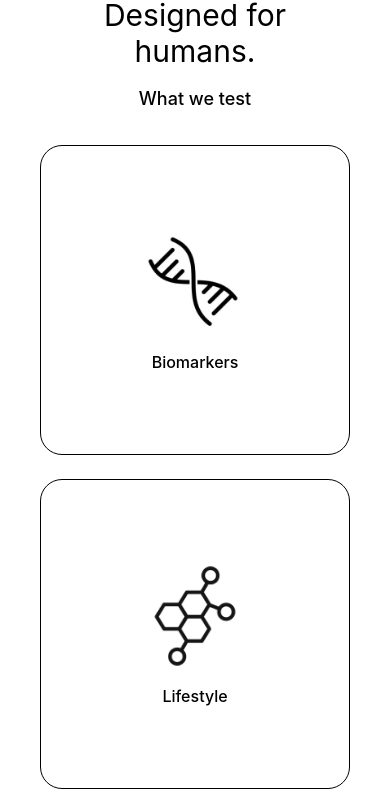
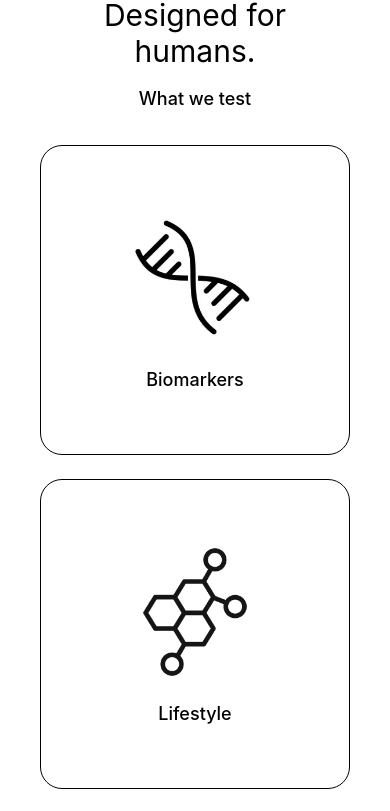
Before and after one commit to Funderlandapp/Peren-Landing-Page, a React (Vite) app: page / in a window 390 px wide. Shown: the part 3989-4800 px from the top of the page. Built offline with nearby package versions, Linux system fonts and the light colour scheme; a web font is replaced by a local one.

Commit message:
style: enhance ScienceCard component with improved layout and responsive design

```diff
--- a/src/components/sections/ScienceShowcase.jsx
+++ b/src/components/sections/ScienceShowcase.jsx
@@ -3,9 +3,9 @@ import { useLanguage } from '../../contexts/LanguageContext'
 import { translations } from '../../data/translations'
 
 const ScienceCard = ({ title, image }) => (
-  <div className="flex flex-col items-center justify-center gap-3 rounded-[22px] border-[0.5px] border-black bg-white p-4 aspect-square">
-    <img src={image} alt={`${title} visualization`} className="h-28 w-28 object-contain" loading="lazy" />
-    <p className="font-['Inter',sans-serif] text-base font-medium text-black">{title}</p>
+  <div className="flex flex-col items-center justify-center gap-4 rounded-[22px] border border-black bg-white p-3 aspect-square" style={{ borderWidth: '1px' }}>
+    <img src={image} alt={`${title} visualization`} className="h-36 w-36 md:h-40 md:w-40 object-contain" loading="lazy" />
+    <p className="font-['Inter',sans-serif] text-lg md:text-xl font-medium text-black">{title}</p>
   </div>
 )
 
```
